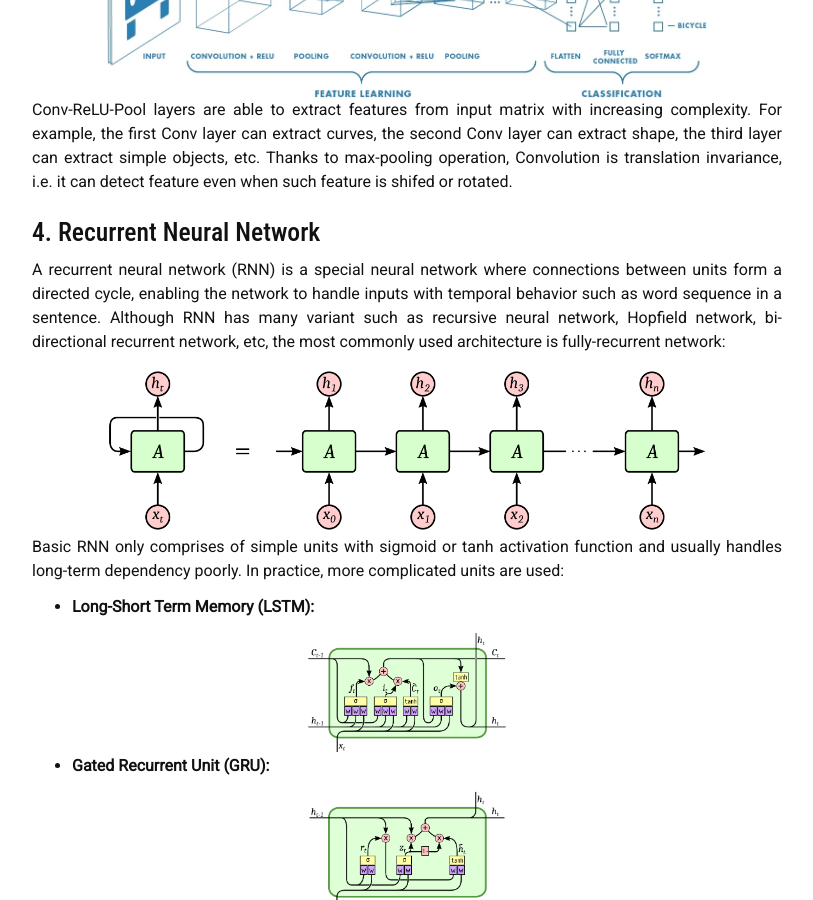
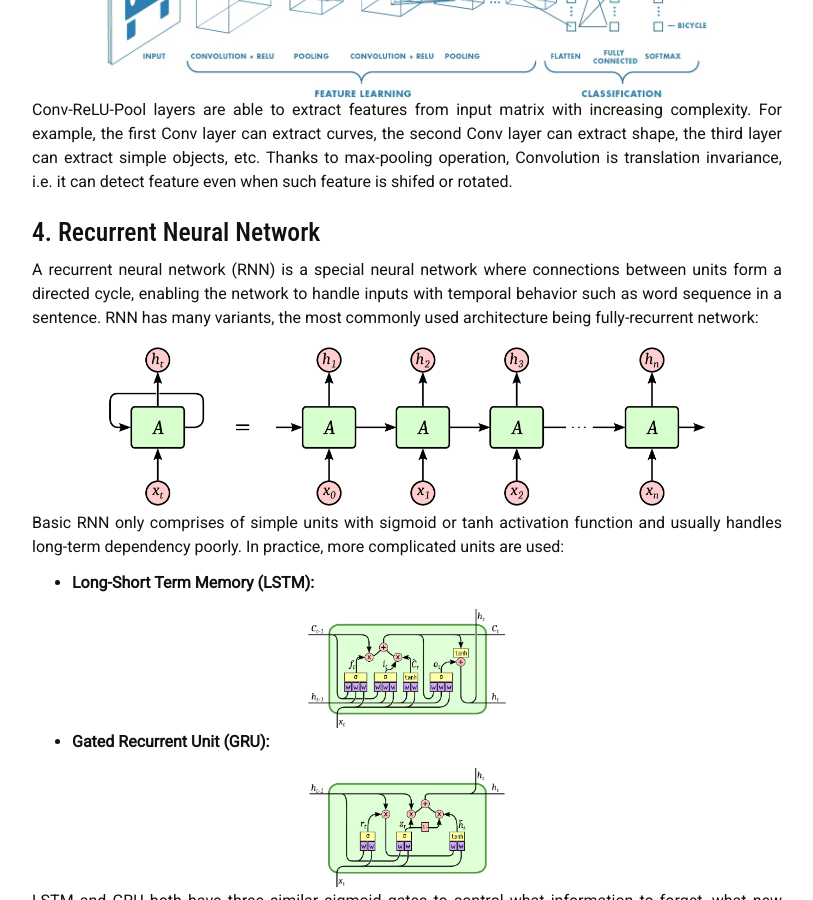
Before and after one commit to liambll/blog-archive, a Jekyll site: the page built from _posts/2017-06-30-neural-network.markdown, in a window 1280 px wide and 900 px high, scrolled down 5062 px. Shown: the whole window, without its empty margins (233-1046 px from the left). Built offline with Jekyll 4.4.1, drawn with Linux system fonts in a browser that asks for light colours; nearby versions of some CDN libraries; formulas are drawn with MathJax 3; comment, search, counter and statistics services are not loaded.

Commit message:
Update 2017-06-30-neural-network.markdown

```diff
--- a/_posts/2017-06-30-neural-network.markdown
+++ b/_posts/2017-06-30-neural-network.markdown
@@ -162,7 +162,7 @@ Setting a good LearningRate is important for neural network training to converge
 Conv-ReLU-Pool layers are able to extract features from input matrix with increasing complexity. For example, the first Conv layer can extract curves, the second Conv layer can extract shape, the third layer can extract simple objects, etc. Thanks to max-pooling operation, Convolution is translation invariance, i.e. it can detect feature even when such feature is shifed or rotated.
 
 ## 4. Recurrent Neural Network
-A recurrent neural network (RNN) is a special neural network where connections between units form a directed cycle, enabling the network to handle inputs with temporal behavior such as word sequence in a sentence. Although RNN has many variant such as recursive neural network, Hopfield network, bi-directional recurrent network, etc, the most commonly used architecture is fully-recurrent network:
+A recurrent neural network (RNN) is a special neural network where connections between units form a directed cycle, enabling the network to handle inputs with temporal behavior such as word sequence in a sentence. RNN has many variants, the most commonly used architecture being fully-recurrent network:
 <div class="imgcap">
 <div >
     <img src="/blog/assets/neural-network/rnn.png" width = "600">
```
